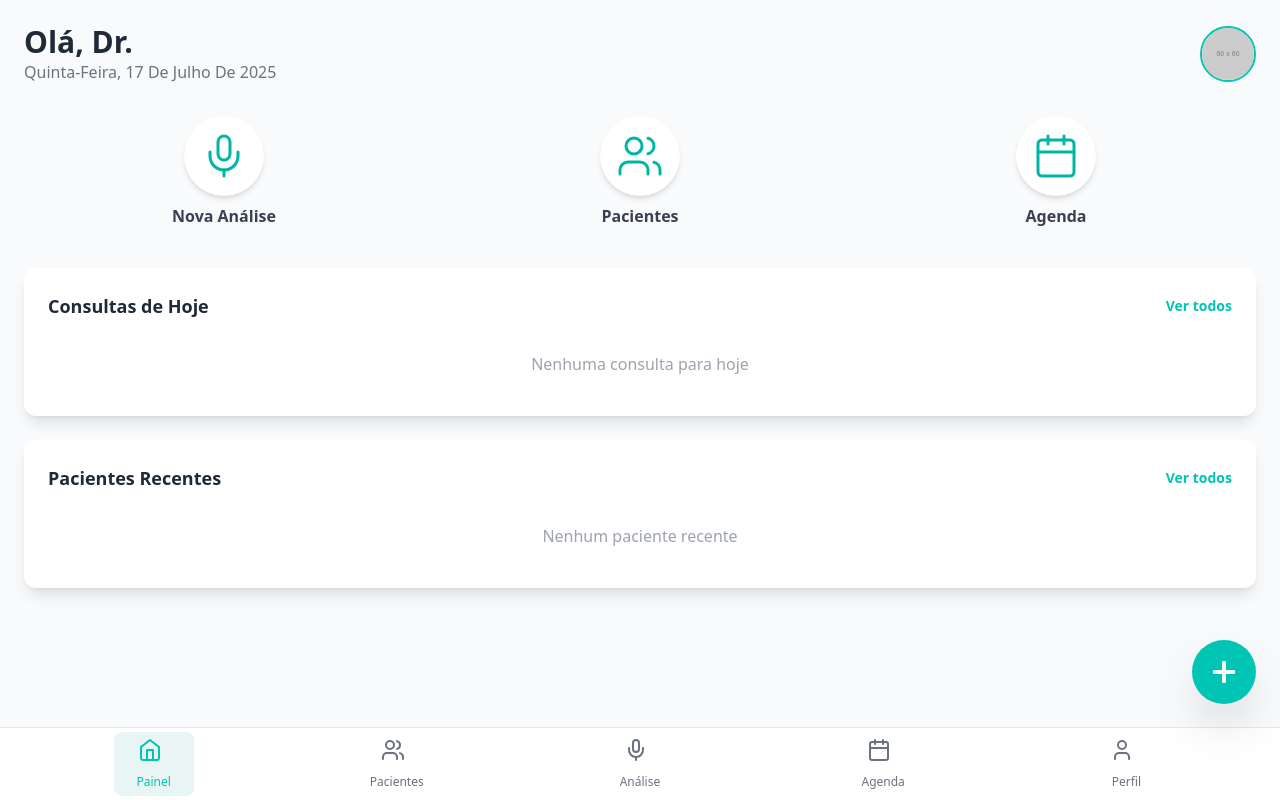
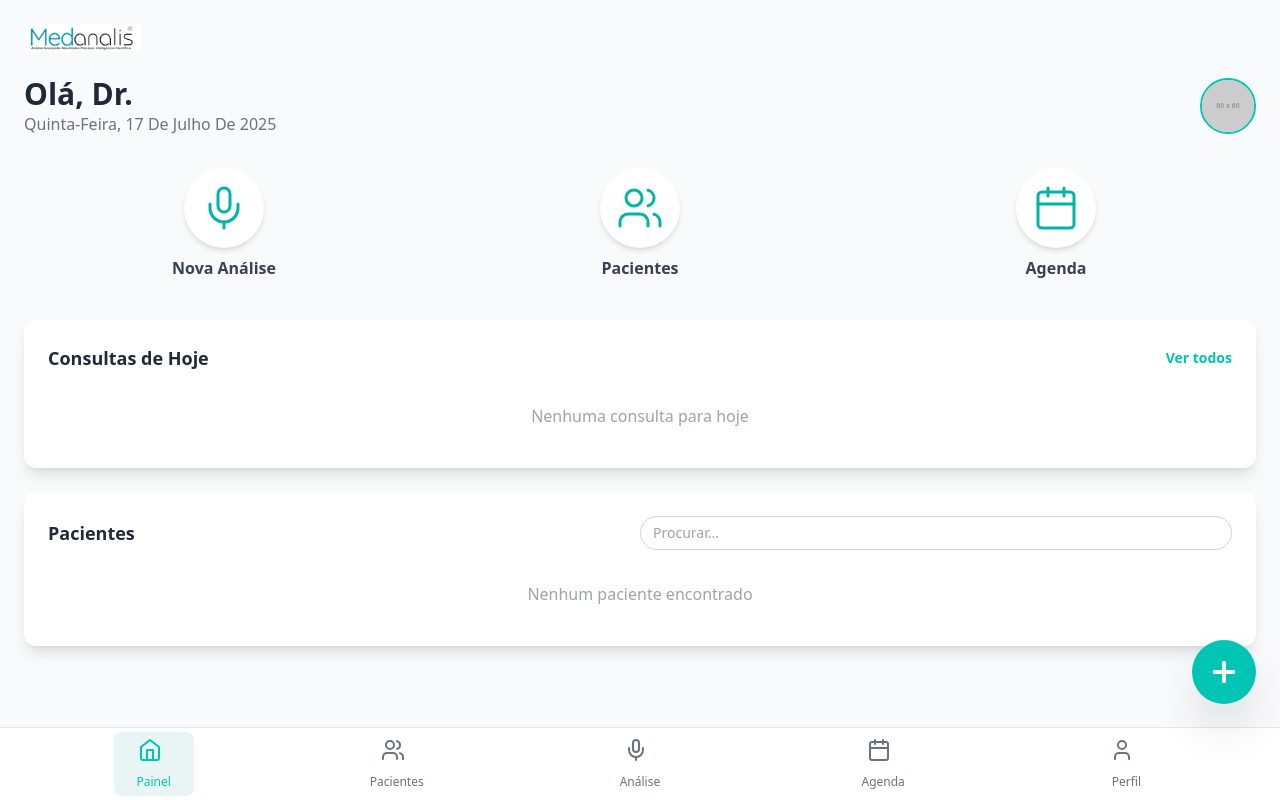
Before and after one commit to GonzaloBarros/hof-mvp-app, a React (Create React App) app: page / in a window 1280 px wide. Built offline with nearby package versions, Linux system fonts and the light colour scheme.

Commit message:
Adiciona logo e melhora dashboard de pacientes

```diff
--- a/src/pages/DashboardPage.tsx
+++ b/src/pages/DashboardPage.tsx
@@ -1,4 +1,4 @@
-import React from 'react';
+import React, { useState } from 'react';
 import { Link } from 'react-router-dom';
 import { usePatients } from '../context/PatientContext';
 
@@ -15,11 +15,20 @@ const ActionButton = ({ to, icon, label }: { to: string, icon: React.ReactNode,
 );
 
 // Componente para os cartões de informação
-const InfoCard = ({ title, children }: { title: string, children: React.ReactNode }) => (
+const InfoCard = ({ title, children, onSearchChange }: { title: string, children: React.ReactNode, onSearchChange?: (term: string) => void }) => (
     <div className="bg-white p-6 rounded-xl shadow-lg">
         <div className="flex justify-between items-center mb-4">
             <h3 className="text-lg font-bold text-gray-800">{title}</h3>
+            {onSearchChange ? (
+                 <input
+                    type="text"
+                    placeholder="Procurar..."
+                    onChange={(e) => onSearchChange(e.target.value)}
+                    className="w-1/2 px-3 py-1.5 border border-gray-300 rounded-full text-sm focus:ring-[#00C4B4] focus:border-[#00C4B4]"
+                />
+            ) : (
                 <Link to="/patients" className="text-sm font-semibold text-[#00C4B4] hover:underline">Ver todos</Link>
+            )}
         </div>
         <div>
             {children}
@@ -29,8 +38,15 @@ const InfoCard = ({ title, children }: { title: string, children: React.ReactNod
 
 export const DashboardPage: React.FC = () => {
     const { patients } = usePatients();
+    const [searchTerm, setSearchTerm] = useState('');
 
-    const recentPatient = patients.length > 0 ? patients[patients.length - 1] : null;
+    // Inverte a lista para mostrar os mais recentes primeiro e depois filtra pela pesquisa
+    const filteredPatients = patients
+        .slice()
+        .reverse()
+        .filter(patient =>
+            patient.name.toLowerCase().includes(searchTerm.toLowerCase())
+        );
 
     const currentDate = new Date().toLocaleDateString('pt-PT', {
         weekday: 'long',
@@ -47,6 +63,14 @@ export const DashboardPage: React.FC = () => {
 
     return (
         <div className="p-6 bg-gray-50 min-h-full">
+            <div className="mb-6">
+                <img
+                    src="/Logo Medanalis.png" // Caminho corrigido para o ficheiro local
+                    alt="Logo Medanalis"
+                    className="h-7 w-auto"
+                />
+            </div>
+
             <header className="flex justify-between items-center mb-8">
                 <div>
                     <h1 className="text-3xl font-bold text-gray-800">Olá, Dr.</h1>
@@ -69,24 +93,28 @@ export const DashboardPage: React.FC = () => {
                 <InfoCard title="Consultas de Hoje">
                     <p className="text-gray-400 text-center py-4">Nenhuma consulta para hoje</p>
                 </InfoCard>
-                <InfoCard title="Pacientes Recentes">
-                    {recentPatient ? (
-                        <div className="flex items-center space-x-4 p-2 rounded-lg hover:bg-gray-50">
+                <InfoCard title="Pacientes" onSearchChange={setSearchTerm}>
+                    <div className="space-y-3 max-h-60 overflow-y-auto">
+                        {filteredPatients.length > 0 ? (
+                            filteredPatients.map(patient => (
+                                <Link to={`/patient/${patient.id}`} key={patient.id} className="flex items-center space-x-4 p-2 rounded-lg hover:bg-gray-50">
                                     <img
-                                src={`https://placehold.co/40x40/E8F5F4/1A3C5E?text=${recentPatient.name.charAt(0)}`}
+                                        src={`https://placehold.co/40x40/E8F5F4/1A3C5E?text=${patient.name.charAt(0)}`}
                                         alt="Foto do Paciente"
                                         className="w-10 h-10 rounded-full"
                                     />
                                     <div>
-                                <p className="font-bold text-gray-800">{recentPatient.name}</p>
+                                        <p className="font-bold text-gray-800">{patient.name}</p>
                                         <p className="text-sm text-gray-500">
-                                    Adicionado em: {new Date(recentPatient.createdAt).toLocaleDateString('pt-PT')}
+                                            Adicionado em: {new Date(patient.createdAt).toLocaleDateString('pt-PT')}
                                         </p>
                                     </div>
+                                </Link>
+                            ))
+                        ) : (
+                            <p className="text-gray-400 text-center py-4">Nenhum paciente encontrado</p>
+                        )}
                     </div>
-                    ) : (
-                        <p className="text-gray-400 text-center py-4">Nenhum paciente recente</p>
-                    )}
                 </InfoCard>
             </section>
         </div>
```
Also changed, not shown: public/Logo Medanalis.png (added). Lines whose indentation alone changed are shown as unchanged.
